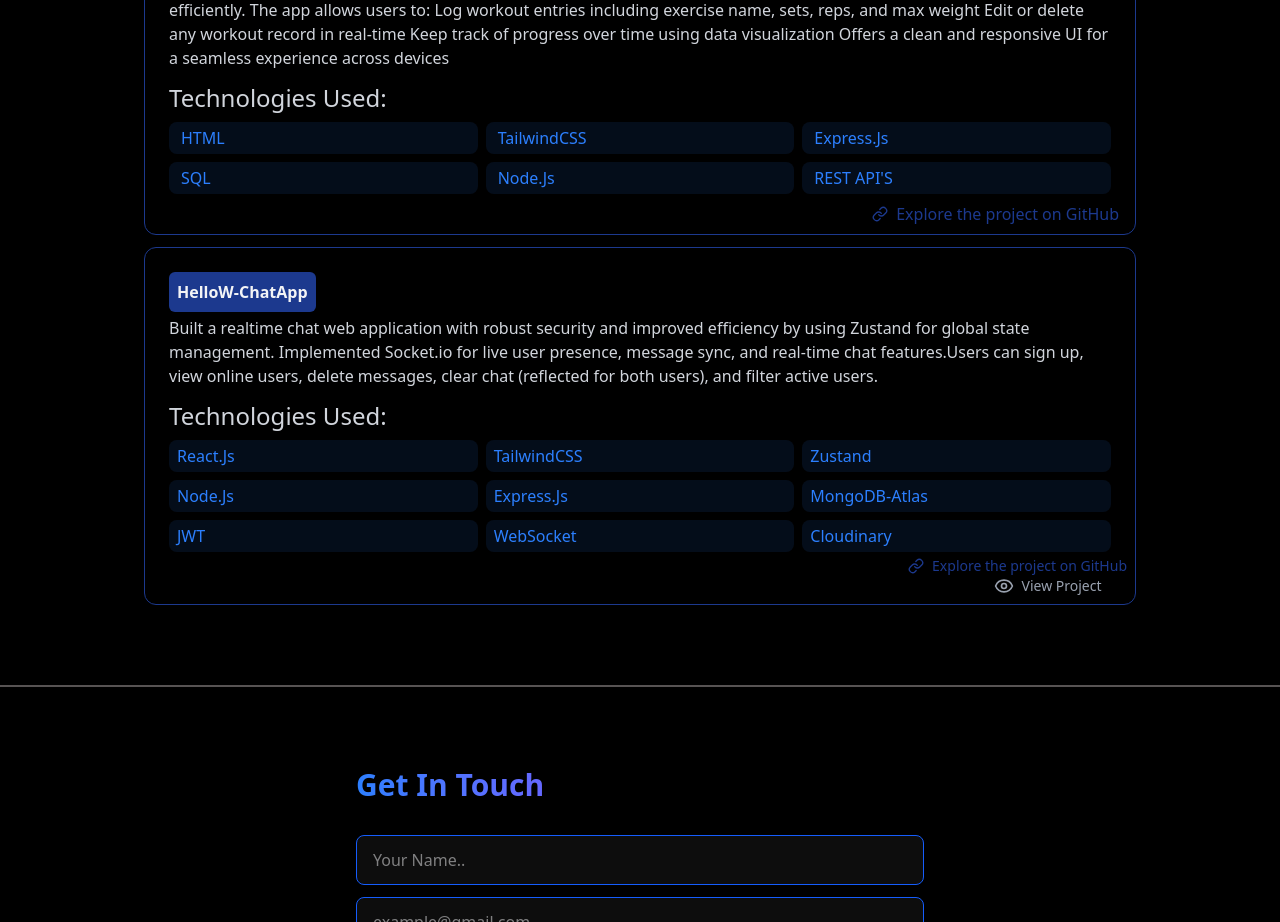
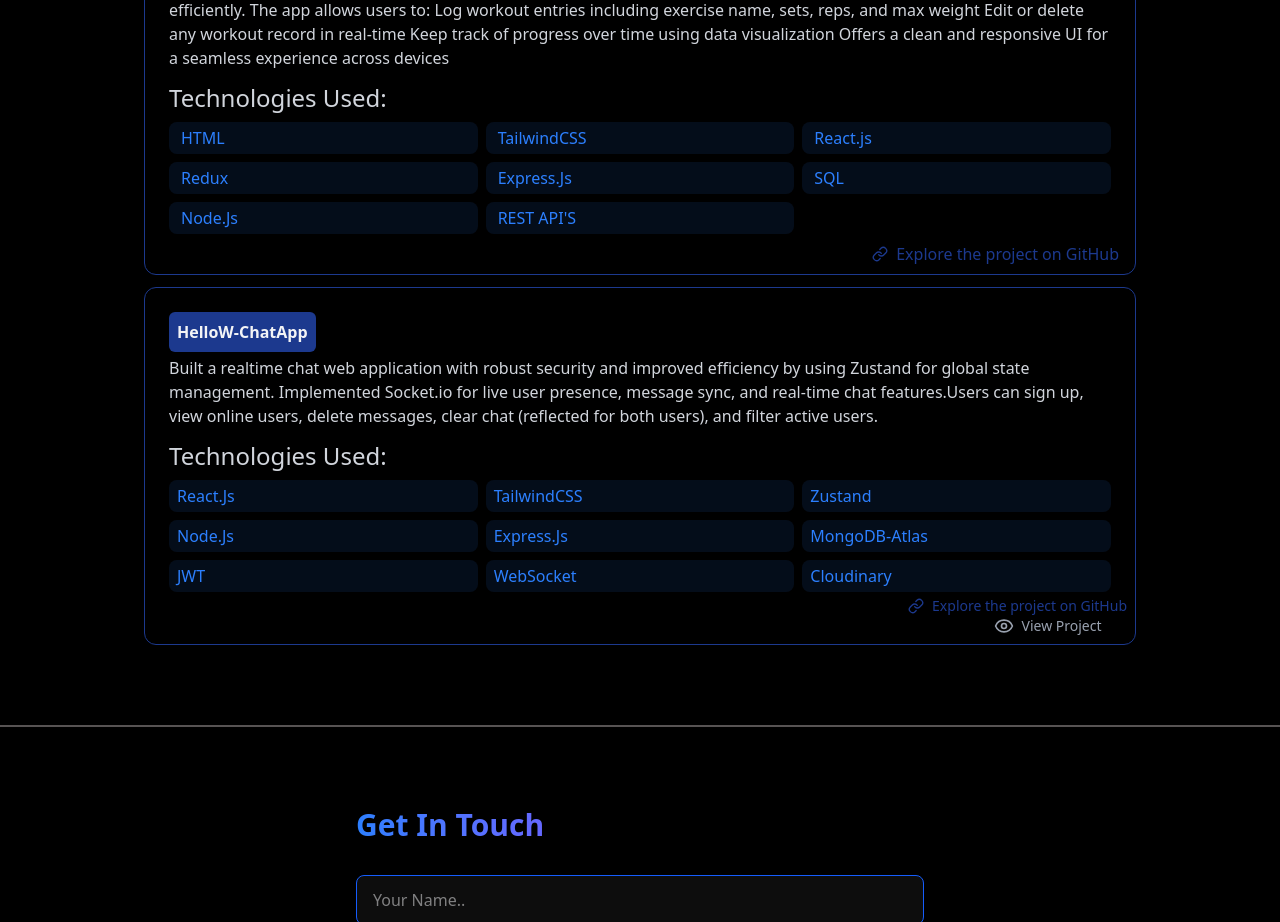
Before and after one commit to M-ADARSHCHARY/AdarshChary-Portfolio, a React (Vite) app: page / in a window 1280 px wide. Shown: the part 1580-2502 px from the top of the page. Built offline with nearby package versions, Linux system fonts and the light colour scheme.

Commit message:
Modified Skills

```diff
--- a/src/components/sections/Projects.jsx
+++ b/src/components/sections/Projects.jsx
@@ -19,7 +19,7 @@ const Projects = () => {
                     <h4 className="mt-3 text-gray-300 font-semi-bold text-2xl">Technologies Used:</h4>
                     <div className="grid md:grid-cols-3 gap-2 grid-cols-2 mt-2 mb-4">
                         {
-                            ["HTML","TailwindCSS","Express.Js","SQL","Node.Js","REST API'S"].map((skill,key)=>(
+                            ["HTML","TailwindCSS","React.js","Redux","Express.Js","SQL","Node.Js","REST API'S"].map((skill,key)=>(
                                 <span key={key} className="text-blue-500 bg-blue-500/10 py-1 px-3 rounded-lg">
                                               {skill}
                                 </span>
```
